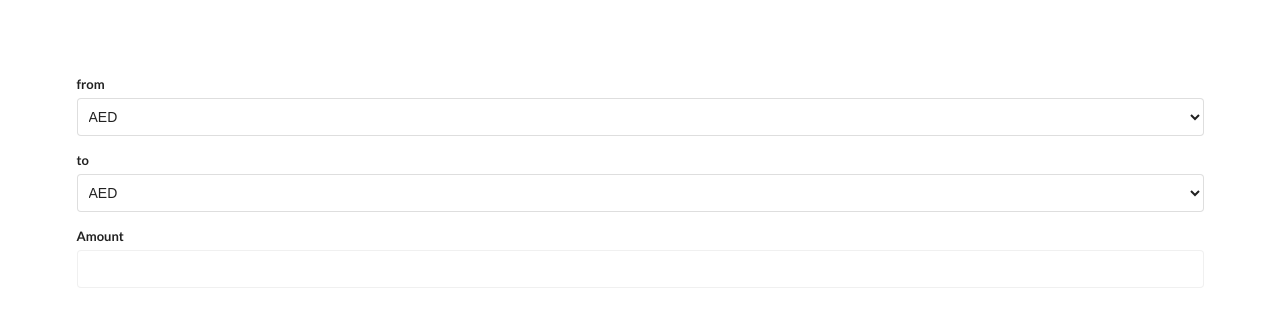
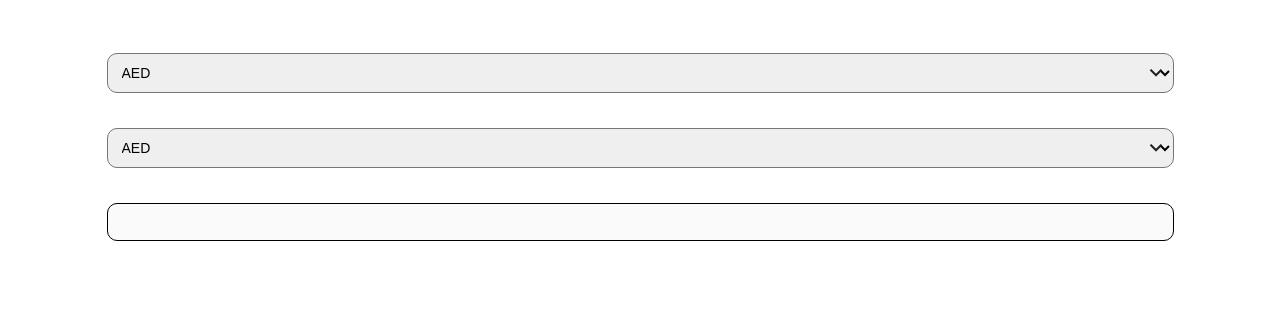
Before and after one commit to horlard/curnverter, a React (Create React App) app: page / in a window 1280 px wide. Shown: the top 326 px of the page. Built offline with nearby package versions, Linux system fonts and the light colour scheme.

Commit message:
built my custom dropdown

```diff
--- a/src/components/dropdowns.js
+++ b/src/components/dropdowns.js
@@ -3,6 +3,7 @@ import { connect } from "react-redux";
 import { convert } from "../actions";
 
 import Api from "../api/fixerApi";
+import '../dropdown.css'
 
 class dropdowns extends Component {
   constructor(props) {
@@ -34,9 +35,9 @@ class dropdowns extends Component {
   renderInputTo = () => {
     console.log(this.state.to);
     return (
-      <div className="field">
-        <label>to</label>
-        <select className="ui select dropdown" onChange={this.onToChange}>
+      <div className="selection">
+        <label>To</label>
+        <select onChange={this.onToChange}>
           {this.props.symbols.map(symbol => {
             return (
               <option value={symbol} key={symbol}>
@@ -64,9 +65,9 @@ class dropdowns extends Component {
   };
   renderInputFrom = () => {
     return (
-      <div className="field">
-        <label>from</label>
-        <select className="ui select dropdown" onChange={this.OnFromChange}>
+      <div className="selection">
+        <label>From</label>
+        <select onChange={this.OnFromChange}>
           {this.props.symbols.map(symbol => {
             return (
               <option value={symbol} key={symbol}>
@@ -81,7 +82,7 @@ class dropdowns extends Component {
 
   renderAmt = () => {
     return (
-      <div className="field">
+      <div className="inputField">
         <label>Amount</label>
         {!this.state.result ? (
           <input type="number" disabled />
@@ -94,14 +95,14 @@ class dropdowns extends Component {
   render() {
     console.log(this.props.amount);
     return (
-      <div style={{ paddingTop: "50px" }}>
+      <div>
         <h1
-          className="ui header"
-          style={{ fontSize: "30px", textAlign: "center" }}
+          className=""
+          style={{ fontSize: "30px", textAlign: "center",color:'#fff' }}
         >
           {this.state.convert}
         </h1>
-        <form className="ui form error">
+        <form className="">
           {this.renderInputFrom()}
           {this.renderInputTo()}
           {this.renderAmt()}
--- /dev/null
+++ b/src/dropdown.css
@@ -0,0 +1,42 @@
+.selection select {
+    width: 100%;
+    -webkit-appearance: button;
+    outline: none;
+    padding: 10px 10px;
+    border-radius: 10px;
+    margin-bottom: 10px
+}
+.selection::before {
+    content:'keyboard_arrow_down';
+    font-family: 'material icons';
+    font-size: 25px;
+    pointer-events: none;
+    position: absolute;
+    top: 35px;
+    right: 35px
+}
+
+.selection label {
+    color: #fff;
+    margin-bottom: 5px;
+    display: block
+}
+.selection {
+    position: relative;
+    padding: 0 30px;
+}
+.inputField label {
+    display: block;
+    color: #fff;
+    margin-bottom: 5px;
+}
+.inputField input {
+    width: 100%;
+    padding: 10px 10px;
+    border-radius: 10px;
+    outline: none;
+    border: 1px solid black
+}
+.inputField {
+    padding: 0 30px;
+}
```
